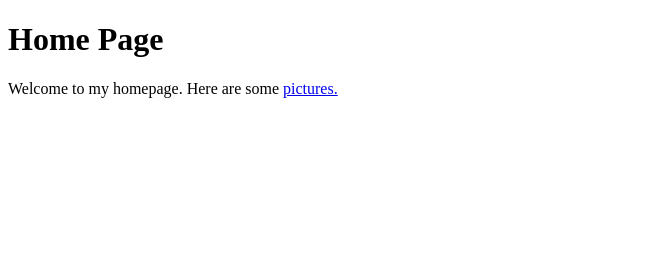
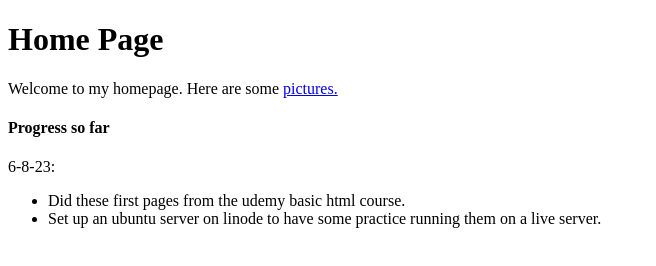
Before and after one commit to terry1945/basichtmlcrs, a plain HTML site: page 4github/index.html in a window 1280 px wide. Shown: the whole page, without its empty margins (0-656 px from the left). Drawn offline with Linux system fonts and the light colour scheme.

```diff
--- a/4github/index.html
+++ b/4github/index.html
@@ -9,6 +9,15 @@
 <body>
 	<h1>Home Page</h1>
 	<p>Welcome to my homepage. Here are some <a href="pics1.html">pictures.</a></p>
+	<h4>Progress so far</h4>
+	<p>
+		6-8-23:
+	<ul>
+		<li>Did these first pages from the udemy basic html course.</li>
+		<li>Set up an ubuntu server on linode to have some practice running them on a live server.</li>
+	</ul>
+
+	</p>
 </body>
 
 </html>
```
Also changed, not shown: 4github/pics1.html (+2 -0 lines), 4github/images/2yrsold.jpeg (added), 2 other files.
